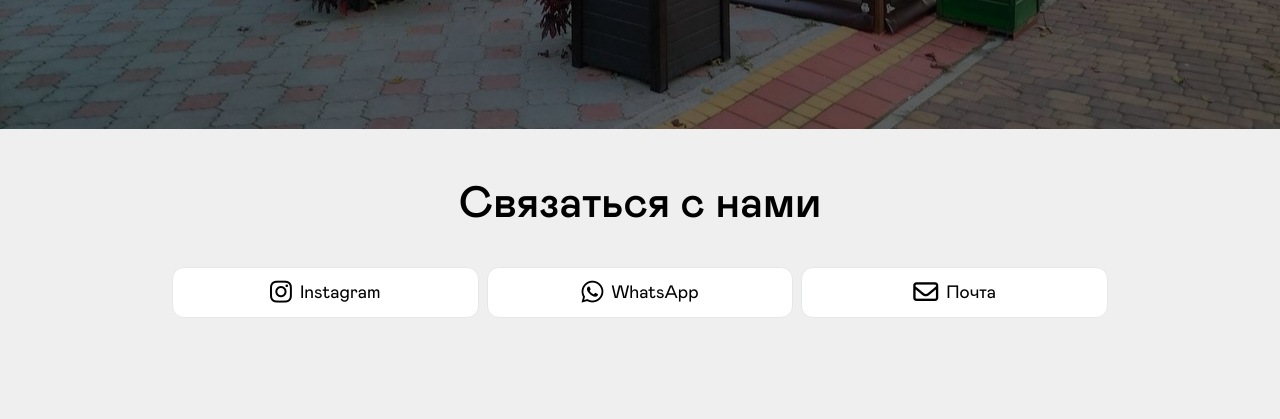
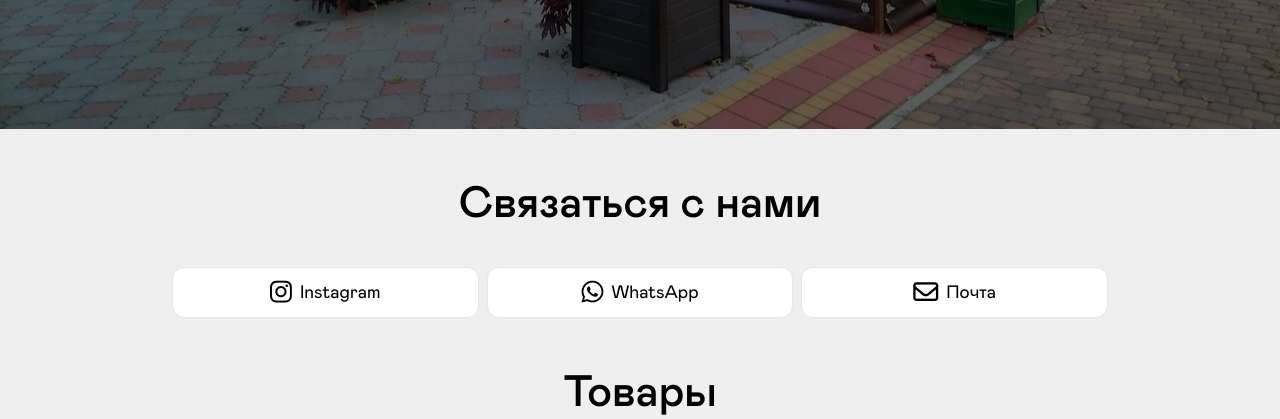
Before and after one commit to dariarus/novo-tent23, a plain HTML site: page index.html in a window 1280 px wide. Shown: the part 720-1139 px from the top of the page. Drawn offline with Linux system fonts and the light colour scheme; files whose address does not match are found by name.

Commit message:
fix: убрать нижний паддинг у секции

```diff
--- a/blocks/section/section.css
+++ b/blocks/section/section.css
@@ -1,7 +1,7 @@
 .section {
   box-sizing: border-box;
   margin: 0 auto;
-  padding: 52px 0;
+  padding: 52px 0 0;
   max-width: 936px;
   text-align: center;
 }
```
